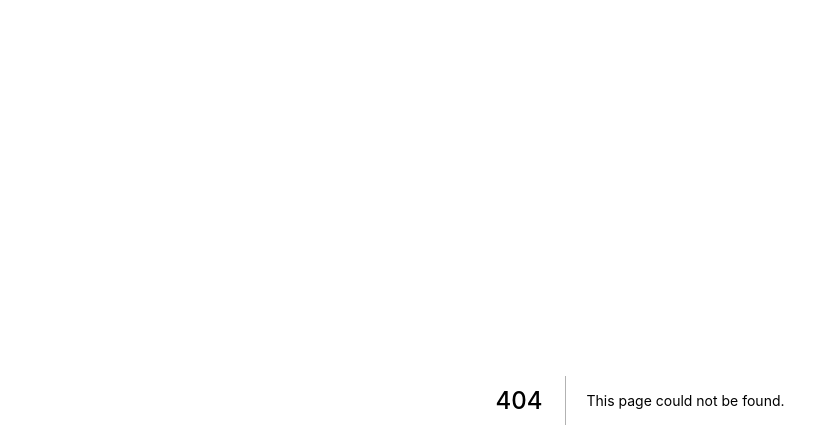
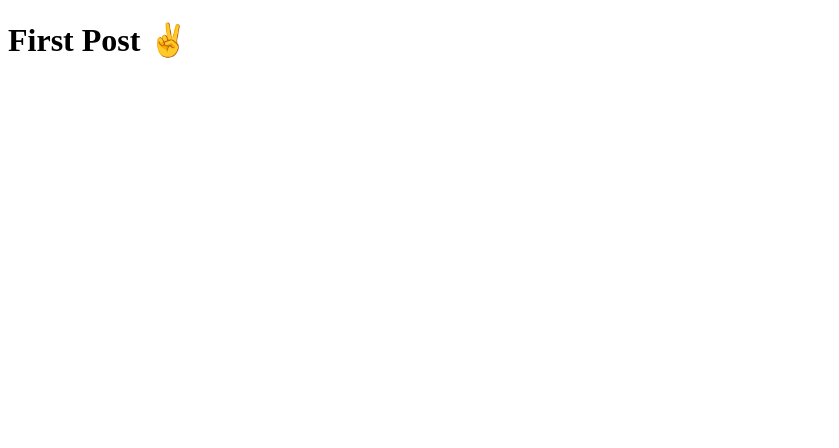
Before and after one commit to CarlosViniMSouza/nextjs-blog-template, a Next.js app in the folder nextjs-blog/: page /posts/first-post in a window 1280 px wide. Before the commit this address had no page. Shown: the top 448 px of the page, without its empty margins (0-839 px from the left). Built offline with nearby package versions, Linux system fonts and the light colour scheme.

Commit message:
add new router

```diff
--- /dev/null
+++ b/nextjs-blog/pages/posts/first-post.js
@@ -0,0 +1,27 @@
+/*
+Pages in Next.js
+
+  In Next.js, a page is a React Component exported from a file in the pages directory.
+
+  Pages are associated with a route based on their file name. For example, in development:
+
+    1 - pages/index.js is associated with the / route.
+    2 - pages/posts/first-post.js is associated with the /posts/first-post route.
+
+  We already have the pages/index.js file, so let’s create pages/posts/first-post.js to see how it works.
+*/
+
+// Create a file called `first-post.js` inside the posts directory with the following content:
+export default function FirstPost() {
+  return <h1>First Post ✌️</h1>
+}
+
+/*
+This is how you can create different pages in Next.js.
+
+Simply create a JS file under the pages directory, and the path to the file becomes the URL path.
+
+In a way, this is similar to building websites using HTML or PHP files. Instead of writing HTML you write JSX and use React Components.
+
+Let's add a link to the newly added page so that we can navigate to it from the homepage.
+*/
```
Also changed, not shown: 2 other files (tests, documents, lock files or other folders).
